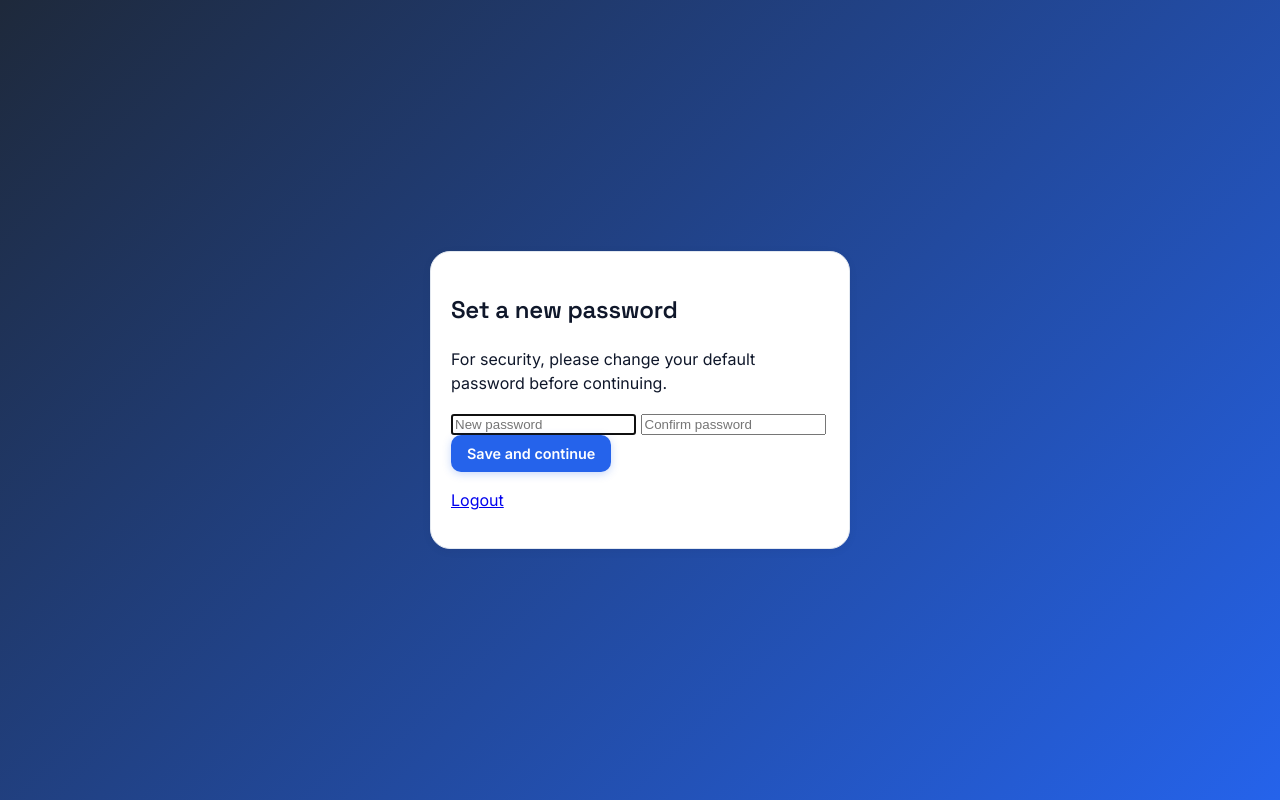
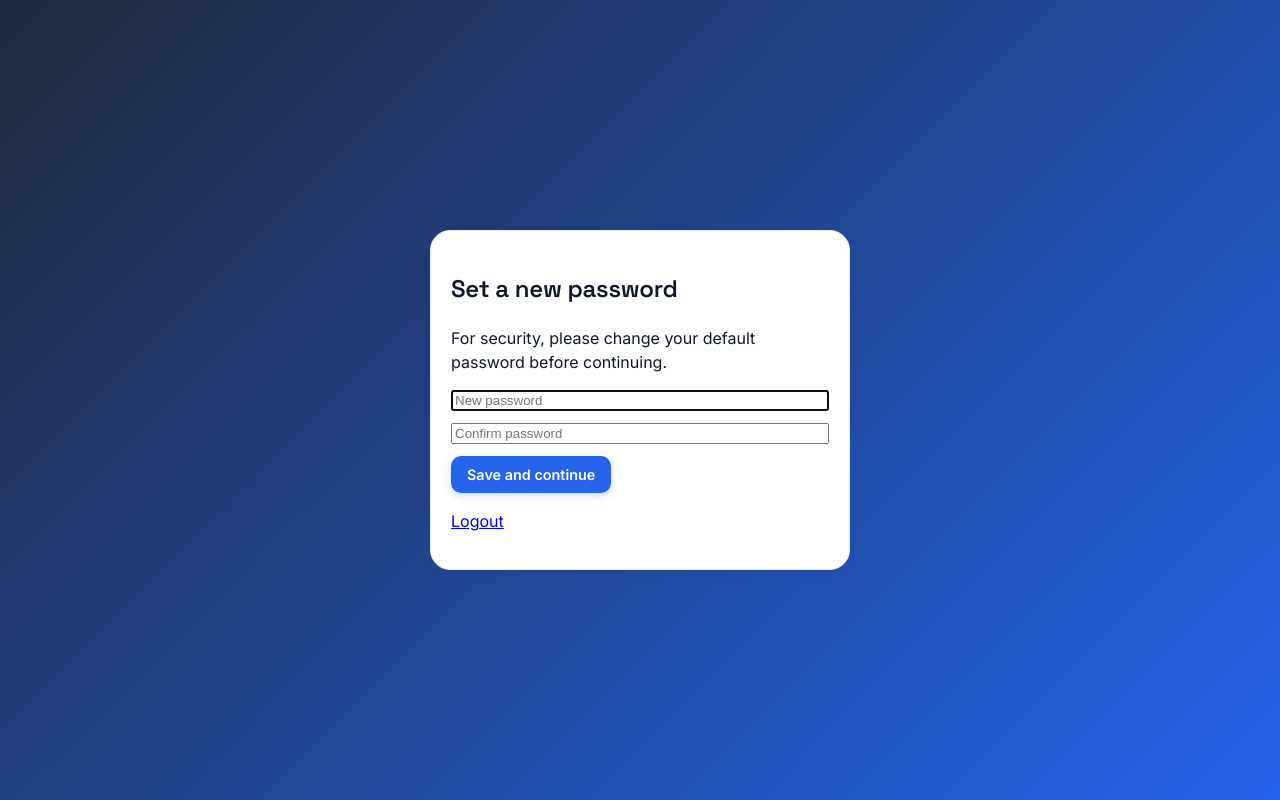
Before and after one commit to vanshika4139/demo_PTS-Placement-tracking-system, a Flask app: template demo_PTS-Placement-tracking-system--main/app/templates/candidate/force_password.html in a window 1280 px wide. Run offline with Flask 3, Linux system fonts and the light colour scheme; the template is opened without the code that fills it, so the values that code supplies are empty.

Commit message:
Style force password form

```diff
--- a/demo_PTS-Placement-tracking-system--main/app/templates/candidate/force_password.html
+++ b/demo_PTS-Placement-tracking-system--main/app/templates/candidate/force_password.html
@@ -19,8 +19,8 @@
         {% if csrf_token is defined %}
         <input type="hidden" name="csrf_token" value="{{ csrf_token() }}">
         {% endif %}
-        <input type="password" name="new_password" placeholder="New password" minlength="6" required autofocus>
-        <input type="password" name="confirm_password" placeholder="Confirm password" minlength="6" required>
+        <input style="display:block;width:100%;margin-bottom:12px;" type="password" name="new_password" placeholder="New password" minlength="6" required autofocus>
+        <input style="display:block;width:100%;margin-bottom:12px;" type="password" name="confirm_password" placeholder="Confirm password" minlength="6" required>
         <button type="submit" class="primary-btn">Save and continue</button>
       </form>
 
```
